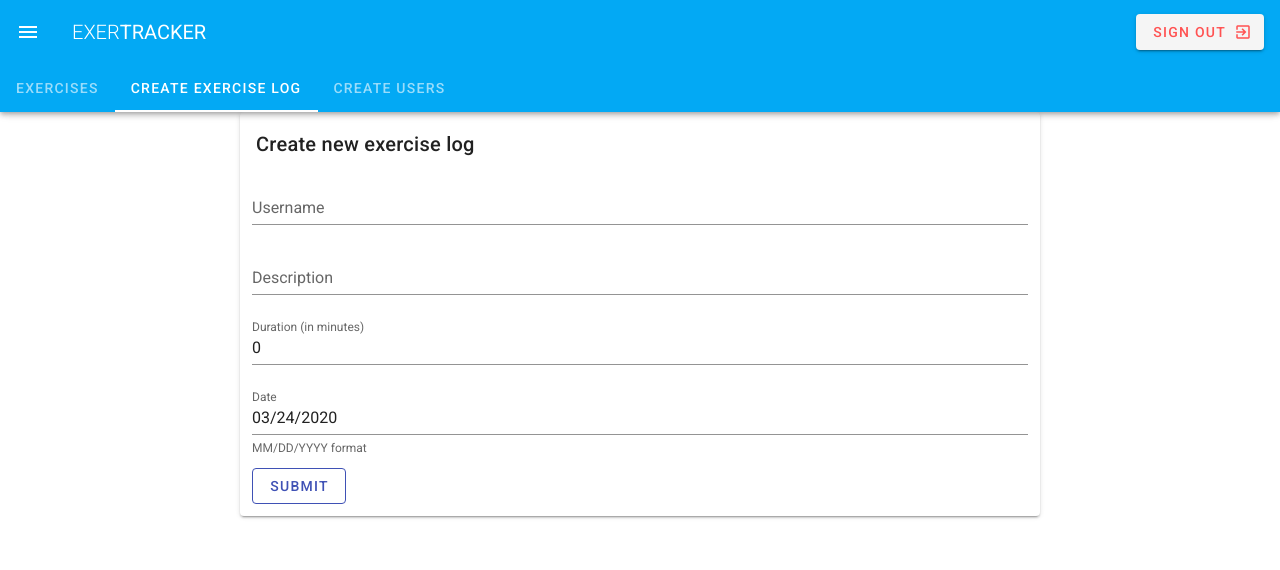
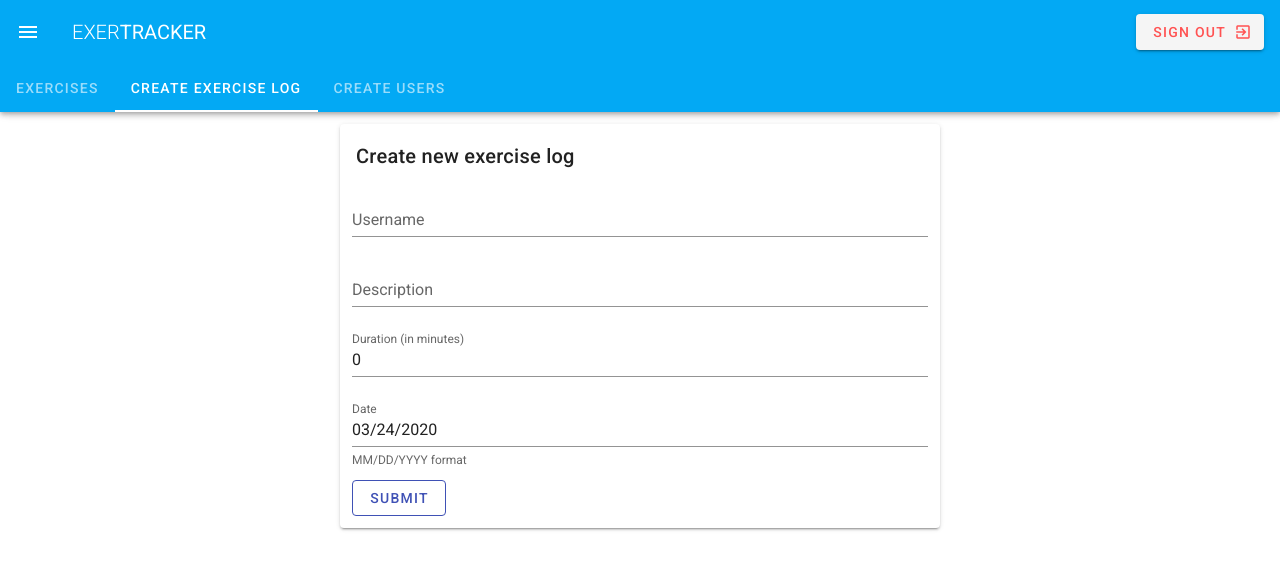
Before and after one commit to ian038/ExerTracker, a Vue app in the folder client/: page /create in a window 1280 px wide. Shown: the top 570 px of the page. Built offline with nearby package versions, Linux system fonts and the light colour scheme.

Commit message:
Separated landing page and home page contents

```diff
--- a/client/src/App.vue
+++ b/client/src/App.vue
@@ -1,6 +1,5 @@
 <template>
   <v-app class="grey lighten-4">
-    <Dashboard/>
     <v-content>
       <router-view></router-view>
     </v-content>
@@ -8,17 +7,7 @@
 </template>
 
 <script>
-import Dashboard from './components/Dashboard';
-
 export default {
-  name: 'App',
-
-  components: {
-    Dashboard,
-  },
-
-  data: () => ({
-    //
-  }),
+  name: 'App'
 };
 </script>
--- a/client/src/components/CreateExercises.vue
+++ b/client/src/components/CreateExercises.vue
@@ -1,5 +1,8 @@
 <template>
-  <v-card class="mx-auto" max-width="800px">
+  <v-app>
+    <Dashboard />
+    <v-container>
+      <v-card class="mx-auto" max-width="600px">
       <v-card-title>Create new exercise log</v-card-title>
       <v-form ref="form" lazy-validation class="px-3">
         <v-text-field v-model="username" label="Username" :rules="usernameRules"></v-text-field>
@@ -26,12 +29,19 @@
         <v-btn outlined color="indigo" class="mx-0 mt-3 mb-3" @click="Submit" :loading="loading">Submit</v-btn>
     </v-form>
   </v-card>
+    </v-container>
+  </v-app>
 </template>
 
 <script>
 import axios from 'axios';
+import Dashboard from './Dashboard';
+
 
 export default {
+  components: {
+    Dashboard
+  },
     data: vm => {
         return {
             username: '',
--- a/client/src/components/CreateUsers.vue
+++ b/client/src/components/CreateUsers.vue
@@ -1,17 +1,27 @@
 <template>
-  <v-card class="mx-auto" max-width="800px">
+    <v-app>
+    <Dashboard />
+    <v-container>
+      <v-card class="mx-auto" max-width="600px">
       <v-card-title>Create new user</v-card-title>
       <v-form ref="form" lazy-validation class="px-3">
         <v-text-field v-model="username" label="Username" :rules="usernameRules"></v-text-field>
         <v-btn outlined color="indigo" class="mx-0 mt-3 mb-3" @click="Submit" :loading="loading">Submit</v-btn>
     </v-form>
   </v-card>
+    </v-container>
+    </v-app>
 </template>
 
 <script>
 import axios from 'axios';
+import Dashboard from './Dashboard';
+
 
 export default {
+      components: {
+        Dashboard
+    },
     data: () => {
         return {
             username:'',
--- a/client/src/components/ExercisesList.vue
+++ b/client/src/components/ExercisesList.vue
@@ -1,4 +1,7 @@
 <template>
+    <v-app>
+        <Dashboard />
+        <v-container>
         <v-card class="mx-auto" width="1500px">
             <v-card-title>Logged Exercises</v-card-title>
             <v-simple-table>
@@ -22,12 +25,19 @@
             </tbody>
             </v-simple-table>
         </v-card>
+        </v-container>
+    </v-app>
 </template>
 
 <script>
 import axios from 'axios';
+import Dashboard from './Dashboard';
+
 
 export default {
+    components: {
+        Dashboard
+    },
     data: () => {
         return {
             exercises: []
```
Lines whose indentation alone changed are shown as unchanged.
